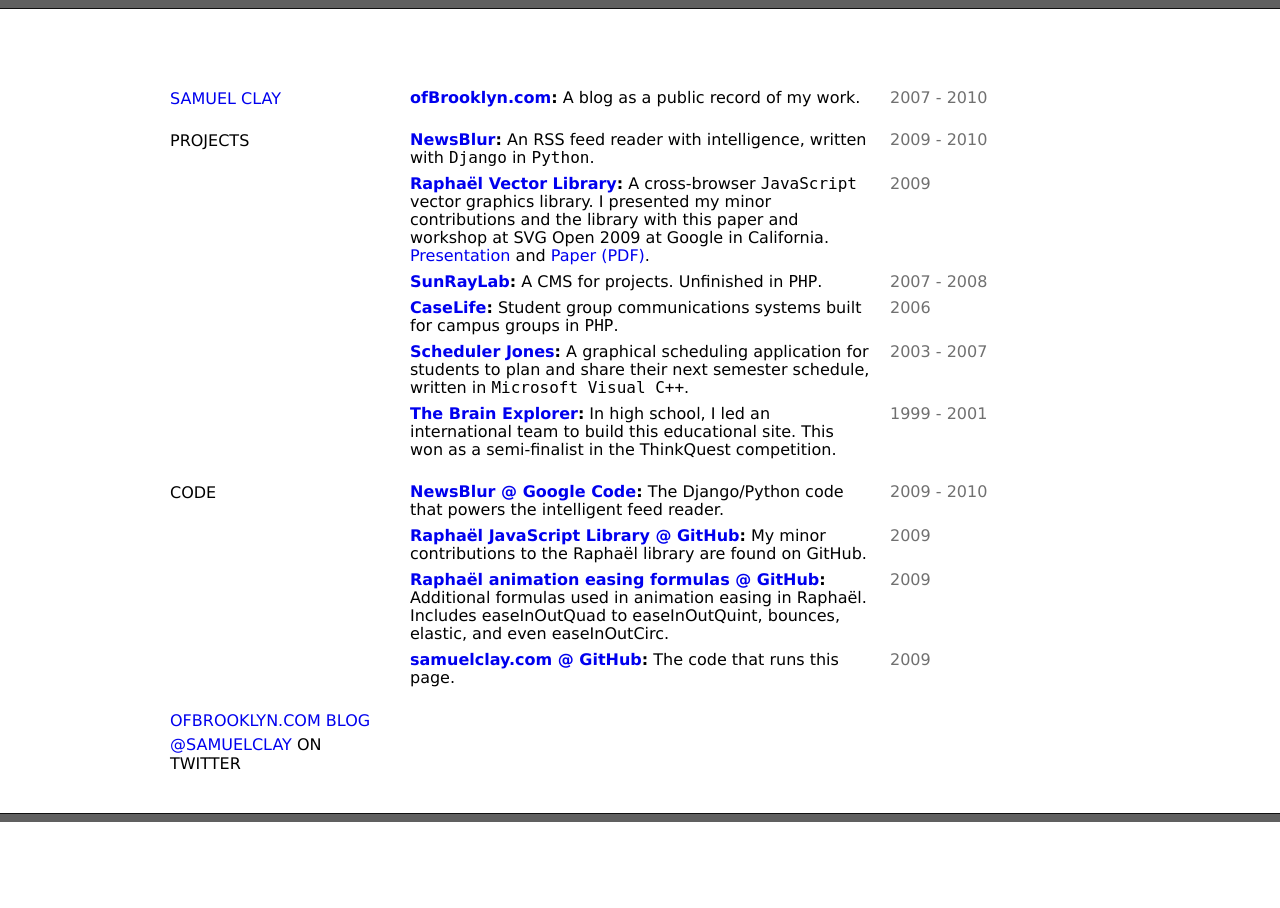
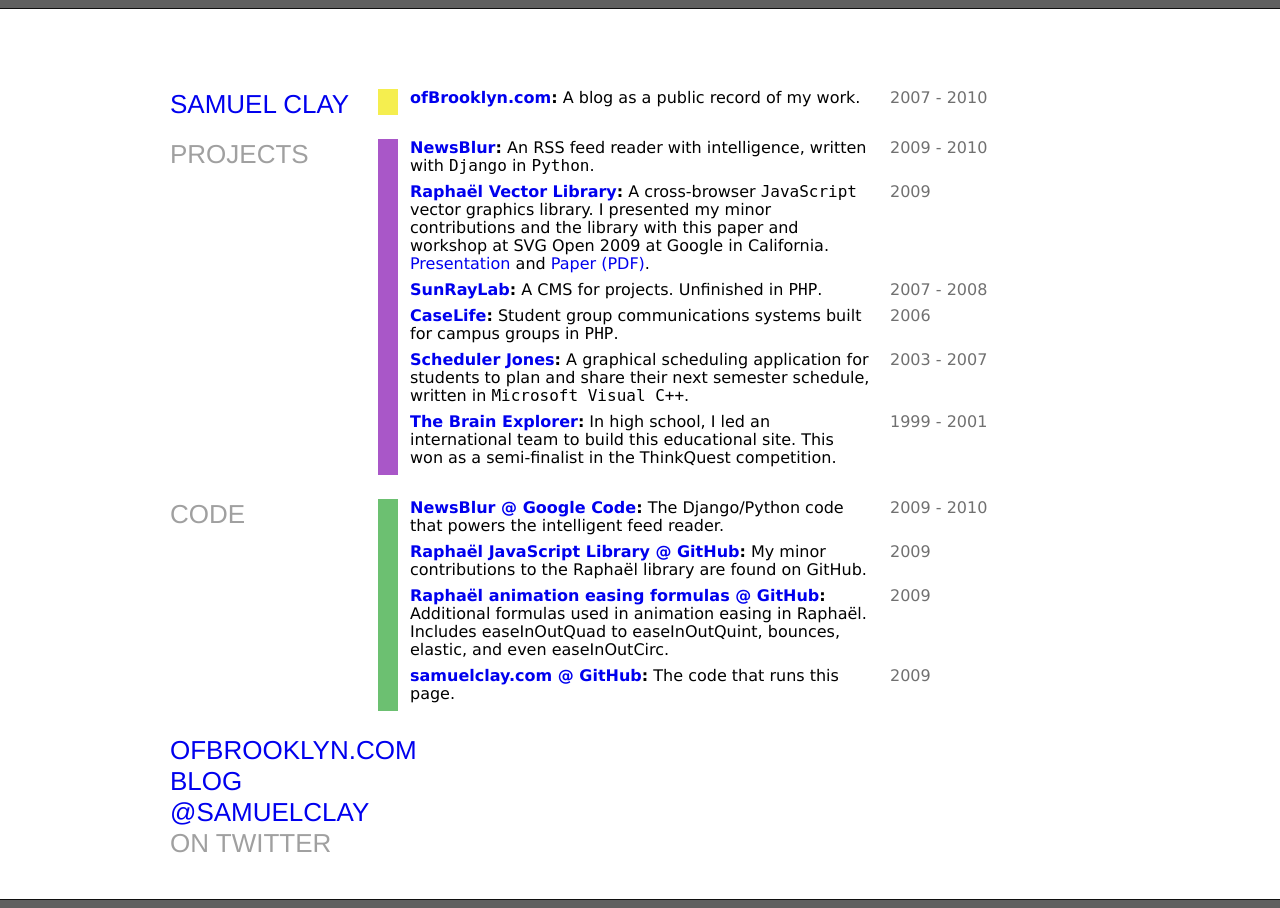
Before and after one commit to samuelclay/samuelclay, a Django app: template templates/index.html in a window 1280 px wide. Before the commit the page ends 822 px from the top, so only its background shows below. Run offline with Django 3.2, Linux system fonts and the light colour scheme; the template is opened without the code that fills it, so the values that code supplies are empty.

Commit message:
New colors!

```diff
--- a/media/styles/global.css
+++ b/media/styles/global.css
@@ -39,22 +39,29 @@ body {
 #wrapper {
 	width: 940px;
 	margin: 0 auto;
-	padding: 80px 20px 40px;
+	padding: 80px 8px 40px;
 	overflow: hidden;
 }
 
 .header {
     float: left;
-    width: 220px;
+    width: 204px;
     clear: both;
     text-transform: uppercase;
+    padding: 0 16px 0 0;
+    font-size: 26px;
+    font-family: Helvetica;
+    color: #A0A0A0;
 }
 
 .content {
     float: right;
     width: 460px;
     margin-right: 240px;
+    margin-left: -32px;
+    padding-left: 12px;
     position: relative;
+    margin-bottom: 24px;
 }
 
 h2 {
@@ -62,7 +69,6 @@ h2 {
 }
 
 ul {
-    margin: 0 0 24px;
 }
 
 ul li {
@@ -80,3 +86,19 @@ small {
 /*     font-size: 14px;*/
 /*     line-height: 24px;*/
 }
+
+.block-intro {
+    border-left: 20px solid #F5EE4F;
+}
+.block-projects {
+    border-left: 20px solid #A957C8;
+}
+.block-code {
+    border-left: 20px solid #6CC071;
+}
+.block-blog {
+    border-left: 20px solid #DB6E00;
+}
+.block-twitter {
+    border-left: 20px solid #32BEBC;
+}
--- a/templates/index.html
+++ b/templates/index.html
@@ -6,7 +6,7 @@
 <div id="wrapper">
 
     <div class="header"><a href="mailto:samuel@ofbrooklyn.com">Samuel Clay</a></div>
-    <div class="content">
+    <div class="content block-intro">
         <ul>
             <li>
                 <strong><a href="http://www.ofbrooklyn.com">ofBrooklyn.com</a>:</strong> A blog  as a public record of my work.
@@ -16,7 +16,7 @@
     </div>
 
     <div class="header">Projects</div>
-    <div class="content">
+    <div class="content block-projects">
         <ul>
             <li>
                 <strong><a href="http://www.newsblur.com">NewsBlur</a>:</strong> An RSS feed reader with intelligence, written with <code>Django</code> in <code>Python</code>.
@@ -47,7 +47,7 @@
     </div>
 
     <div class="header">Code</div>
-    <div class="content">
+    <div class="content block-code">
         <ul>
             <li>
                 <strong><a href="http://www.googlecode.com/newsblur">NewsBlur @ Google Code</a>:</strong> The Django/Python code that powers the intelligent feed reader.
@@ -68,8 +68,8 @@
         </ul>
     </div>
 
-    <div class="header"><a href="http://www.ofbrooklyn.com">ofBrooklyn.com Blog</a></div>
-    <div class="content">
+    <div class="header"><a href="http://www.ofbrooklyn.com"><span>ofBrooklyn</span>.com Blog</a></div>
+    <div class="content block-blog">
         <ul class="blog">
             {% for entry in blog_entries %}
                 <li>
@@ -81,7 +81,7 @@
     </div>
 
     <div class="header"><a href="http://twitter.com/samuelclay">@samuelclay</a> on Twitter</div>
-    <div class="content">
+    <div class="content block-twitter">
         <ul class="tweets">
             {% for tweet in tweets %}
                 <li>
```
